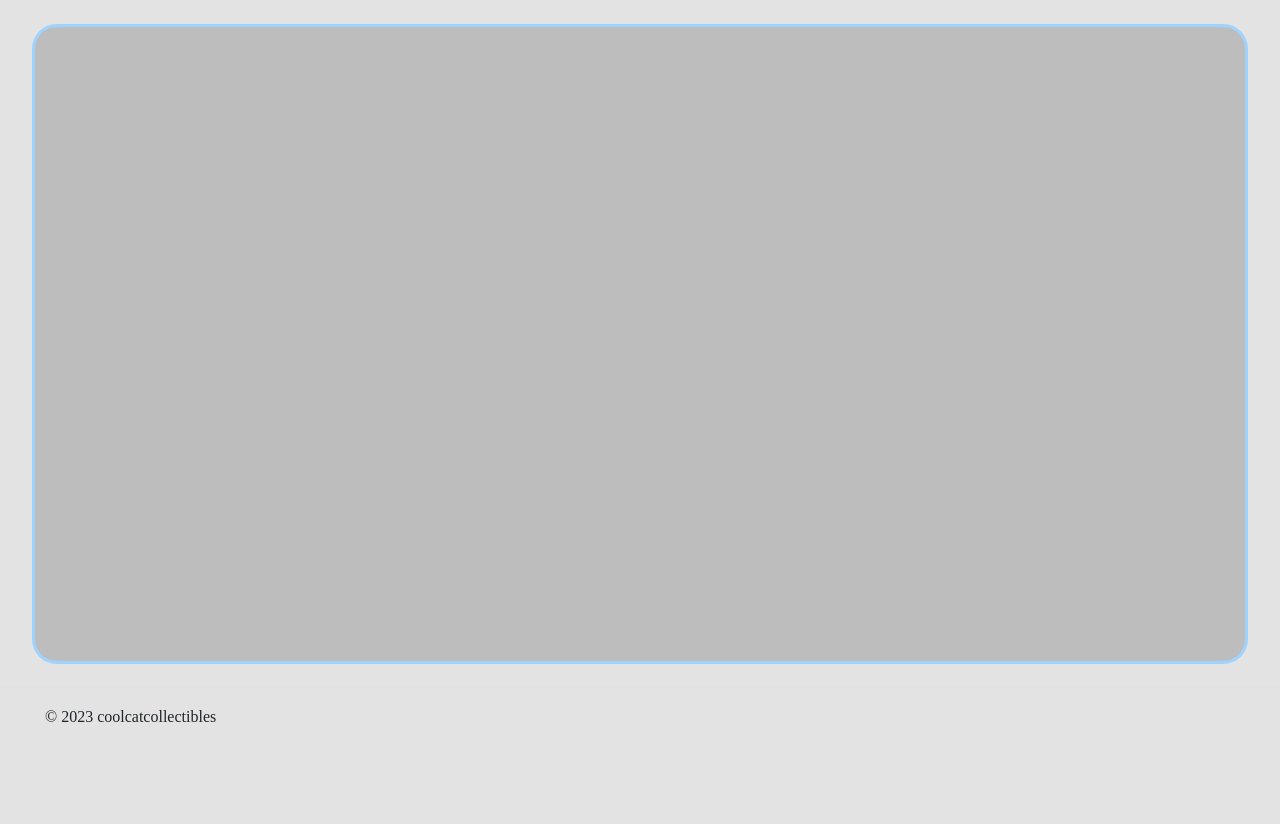
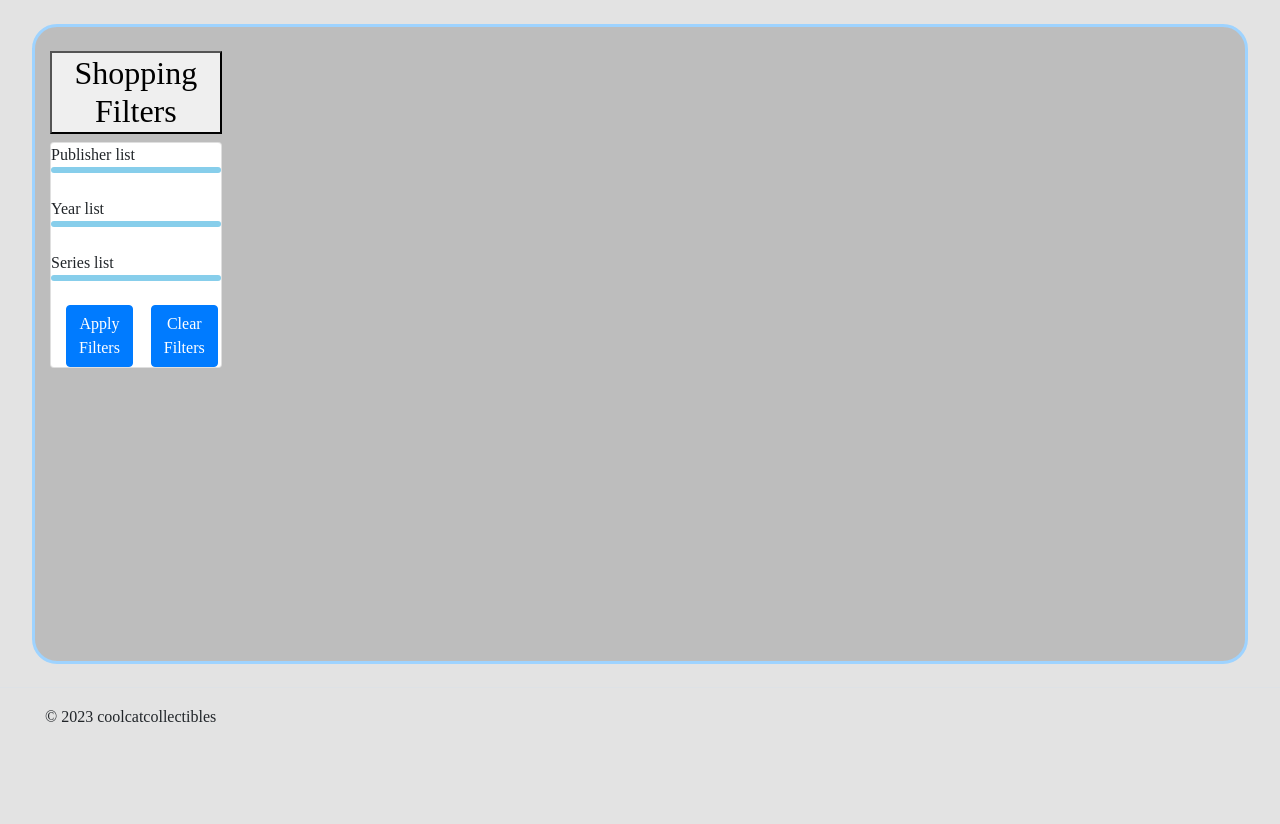
Before and after one commit to x-candy6/coolcatcollectibles, a Django app: page /product/ in a window 1280 px wide. Shown: the part 56-880 px from the top of the page. Run offline with Django 4.2, Linux system fonts and the light colour scheme; the visitor is signed in with stand-in values (Sample User, id 1); data that the repository does not hold is empty; some libraries are stand-ins or nearby versions.

Commit message:
Search Filters

```diff
--- /dev/null
+++ b/coolcatcollectibles/Product/forms.py
@@ -0,0 +1,45 @@
+from django import forms
+from .models import Product
+
+
+class ProductFilterForm(forms.Form):
+    # Price Range
+    # Publisher
+    # Year
+    # Series
+    # Character
+
+    publisher_list = forms.MultipleChoiceField(
+        widget=forms.CheckboxSelectMultiple, choices=[], required=False)
+    year_list = forms.MultipleChoiceField(
+        widget=forms.CheckboxSelectMultiple, choices=[], required=False)
+    series_list = forms.MultipleChoiceField(
+        widget=forms.CheckboxSelectMultiple, choices=[], required=False)
+
+    def __init__(self, *args, **kwargs):
+        pub_options = kwargs.pop('pub_options', [])
+        year_options = kwargs.pop('year_options', [])
+        series_options = kwargs.pop('series_options', [])
+        super(ProductFilterForm, self).__init__(*args, **kwargs)
+        self.fields['publisher_list'].choices = [
+            (pub, pub) for pub in pub_options]
+
+        self.fields['year_list'].choices = [
+            (year, year) for year in year_options]
+
+        self.fields['series_list'].choices = [
+            (series, series) for series in series_options]
+
+    # def clean(self):
+    #    cleaned_data = super().clean()
+    #    selected_publisher = cleaned_data.get('publisher_list')
+    #    selected_series = cleaned_data.get('series_list')
+    #    selected_years = cleaned_data.get('years_list')
+    #    if not selected_series:
+    #        cleaned_data['series_list'] = None
+    #    if not selected_years:
+    #        cleaned_data['year_list'] = None
+    #    if not selected_publisher:
+    #        cleaned_data['publisher_list'] = None
+
+    #    return cleaned_data
--- a/coolcatcollectibles/Product/urls.py
+++ b/coolcatcollectibles/Product/urls.py
@@ -4,8 +4,7 @@ from . import views
 
 app_name = "Product"
 urlpatterns = [
-    path("", views.dashboard, name="dashboard"),
-    path("dash/", views.dash, name="dash"),
+    path("", views.dash, name="dash"),
     path("<int:user_id>", views.cart, name="cart"),
     path("<int:product_id>/", views.product_detail, name="product_detail"),
 ]
--- a/coolcatcollectibles/Product/views.py
+++ b/coolcatcollectibles/Product/views.py
@@ -3,34 +3,75 @@ from django.conf import settings
 from django.core.paginator import Paginator, EmptyPage, PageNotAnInteger
 from django.shortcuts import render, get_object_or_404
 from . import models
+from . import forms
 # Create your views here.
-
-
-def dashboard(request):
-    products = models.Product.objects.all()
-    products_per_row = []
-    row = []
-
-    for product in products:
-        row.append(product)
-        if len(row) == 6:
-            products_per_row.append(row)
-            row = []
-    if row:
-        products_per_row.append(row)
-
-    context = {
-        'products_per_row': products_per_row,
-    }
-
-    return render(request, 'Product/dashboard.html', context)
 
 
 def dash(request):
     products = models.Product.objects.all()
+
+    pub_options = models.Product.objects.values_list(
+        'publisher_name', flat=True).distinct()
+    year_options = models.Product.objects.values_list(
+        'year', flat=True).distinct()
+    series_options = models.Product.objects.values_list(
+        'series_name', flat=True).distinct()
+
+    filter_form = forms.ProductFilterForm(
+        request.POST or None, pub_options=pub_options, year_options=year_options, series_options=series_options)
+
+    if request.method == 'POST':
+        print(request.POST)
+        filter_form = forms.ProductFilterForm(
+            request.POST or None, pub_options=pub_options, year_options=year_options, series_options=series_options)
+        if filter_form.is_valid():
+            selected_publisher = filter_form.cleaned_data.get('publisher_list')
+            selected_years = filter_form.cleaned_data.get('year_list')
+            # selected_years = filter_form.cleaned_data.get(
+            #   int(year) for year in filter_form.cleaned_data.get('year_list'))
+            selected_series = filter_form.cleaned_data.get('series_list')
+            print(selected_publisher)
+            print(selected_series)
+            print(selected_years)
+            # Filter products based on the form input
+        if selected_publisher:
+            products = products.filter(publisher_name__in=selected_publisher)
+        if selected_years:
+            products = products.filter(year__in=selected_years)
+        if selected_series:
+            products = products.filter(series_name__in=selected_series)
+
+        # Additional cases
+        if selected_publisher and selected_years:
+            # Filter by publisher and years
+            products = products.filter(
+                publisher_name__in=selected_publisher,
+                year__in=selected_years
+            )
+        if selected_publisher and selected_series:
+            # Filter by publisher and series
+            products = products.filter(
+                publisher_name__in=selected_publisher,
+                series_name__in=selected_series
+            )
+        if selected_years and selected_series:
+            # Filter by years and series
+            products = products.filter(
+                year__in=selected_years,
+                series_name__in=selected_series
+            )
+
+        # Additional cases for all three filters combined
+        if selected_publisher and selected_years and selected_series:
+            # Filter by publisher, years, and series
+            products = products.filter(
+                publisher_name__in=selected_publisher,
+                year__in=selected_years,
+                series_name__in=selected_series
+            )
+
     paginator = Paginator(products, 24)
     page_number = request.GET.get('page')
-
     try:
         page = paginator.page(page_number)
     except PageNotAnInteger:
@@ -41,6 +82,7 @@ def dash(request):
 
     context = {
         'products_per_row': page,
+        'filter_form': filter_form,
     }
 
     return render(request, 'Product/dash.html', context)
--- a/coolcatcollectibles/coolcatcollectibles/static/styles/product_dash.css
+++ b/coolcatcollectibles/coolcatcollectibles/static/styles/product_dash.css
@@ -30,7 +30,7 @@ hr{
 }
 .product{
 	border: cyan 3px solid;
-	max-height:80%;
+	height: 100%;
 }
 
 .product-image{
@@ -46,3 +46,11 @@ hr{
 	width:90%;
 
 }
+
+.filter-attr{
+	overflow:auto;
+	max-height: 50vh;
+	width:100%;
+	border: skyblue 3px solid;
+	border-radius: 5px;
+}
--- a/coolcatcollectibles/coolcatcollectibles/static/styles/style.css
+++ b/coolcatcollectibles/coolcatcollectibles/static/styles/style.css
@@ -9,7 +9,6 @@ body{
 }
 
 .main-card{
-	max-width: 95%;
 	position: relative;
 	height: 80vh;
 	margin-left: auto;
@@ -19,6 +18,11 @@ body{
 
 	border: #9ed3ff 3px solid;
 	background-color: #bdbdbd;
+	min-width:95vw;
+}
+.leftcol{
+	width:fit-content;
+
 }
 
 .content-wrap{
@@ -52,29 +56,9 @@ body{
 
 
 }
-.profile{
-	width: 100%;
-	position: relative;
-	margin-left: 15%;
-}
 
-.about{
-	margin-left: 5%;
 
-}
 
-.kanban{
-	overflow-y:scroll;
-	width:100%;
-	height:100%;
-
-}
-
-.resume{
-	width:100%;
-	height: 100%;
-
-}
 @media all and (min-width:960px) and (max-width: 1024px) {
   /* put your css styles in here */
 
--- a/coolcatcollectibles/coolcatcollectibles/templates/Product/dash.html
+++ b/coolcatcollectibles/coolcatcollectibles/templates/Product/dash.html
@@ -7,41 +7,56 @@
 
 {% block body %}
 <div class="content">
-    <div class="container">
     {% include 'global/pagination.html' %}
+
+    <div class="row">
+        <div class="col-sm-2 leftcol">
+            {% include 'global/filter.html' %}
+        </div>
+        <div class="col-sm-10">
+            <!-- This is the right column with col-sm-10 -->
+            <div class="row">
                 {% for product in products_per_row %}
-        {% if forloop.counter0|divisibleby:6 %}
-        <div class="row">
-            {% endif %}
-            <div class="col-sm-2 product">
+                <div class="col-sm-2 d-flex flex-column">
+                    <!-- Adjust col-sm-2 to your desired column width -->
+                    <div class="product">
                         <a href="{% url 'Product:product_detail' product.product_id %}">
                             {% if product.picurl %}
-                    <img src="{{product.picurl}}" class="product-image" alt="" srcset="">
+                            <img src="{{ product.picurl }}" class="product-image" alt="" srcset="">
                             {% else %}
                             <img src="{% static 'assets/filler/unavailable.jpg' %}" class="product-image" alt="" srcset="">
-                    {% endif%}
+                            {% endif %}
                         </a>
                         <br>
-                <small>{{product.publisher_name}}<br><small>{{product.series_name}}</small></small>
+                        <small>{{ product.publisher_name }}<br><small>{{ product.series_name }}</small></small>
                         <br>
-                <a href="{% url 'Product:product_detail' product.product_id %}">{{product.full_title}}</a>
+                        <a href="{% url 'Product:product_detail' product.product_id %}">{{ product.full_title }}</a>
                         <br>
-                <small>{{product.in_collection}} Left</small>
-                <br>
+                        <div class="row">
+                            <div class="col-2">
+                                ${{product.price}}
+                            </div>
+                            <div class="col-6"></div>
+                            <div class="col-4">
+                                <small>{{ product.in_collection }} Left</small>
+                            </div>
+                        </div>
                         <form action="post" method="post">
                             {% csrf_token %}
-                    <button type="button" name="add_to_cart" class="btn btn-primary  addCart">Add to Cart</button>
+                            <div class="flex-grow-1"></div>
+                            <button type="button" name="add_to_cart" class="btn btn-primary addCart">Add to Cart</button>
                         </form>
+                    </div>
                 </div>
                 {% if forloop.counter|divisibleby:6 or forloop.last %}
             </div>
+            <div class="row">
                 {% endif %}
                 {% endfor %}
-
-
-
+            </div>
+        </div>
+    </div>
     {% include 'global/pagination.html' %}
-
 </div>
 
 {% endblock %}
--- /dev/null
+++ b/coolcatcollectibles/coolcatcollectibles/templates/global/filter.html
@@ -0,0 +1,53 @@
+{% load crispy_forms_tags %}
+<div class="accordion-container">
+    <div class="accordion-item">
+        <h2 class="accordion-header" id="headingOne">
+            <button class="accordion-button" type="button" data-bs-toggle="collapse" data-bs-target="#collapseOne" aria-expanded="true" aria-controls="collapseOne">
+                Shopping Filters
+            </button>
+        </h2>
+        <div id="collapseOne" class="accordion-collapse collapse show" aria-labelledby="headingOne" data-bs-parent="#accordionExample">
+            <div class="accordion-body">
+                <div class="card">
+                    <form method="post" name="filter">
+                        {% csrf_token %}
+                        <div class="container">
+                            <div class="row">
+                                {{filter_form.publisher_list.label}}
+                                <div class="filter-attr">
+                                    {{filter_form.publisher_list}}
+                                </div>
+                            </div>
+                            <br>
+                            <div class="row">
+                                {{filter_form.year_list.label}}
+                                <div class="filter-attr">
+                                    {{filter_form.year_list}}
+                                </div>
+                            </div>
+                            <br>
+                            <div class="row">
+                                {{filter_form.series_list.label}}
+                                <div class="filter-attr">
+                                    {{filter_form.series_list}}
+                                </div>
+                            </div>
+                            <br>
+                            <div class="row">
+                                <div class="col-6">
+                                    <button class="btn btn-primary" type="submit">Apply Filters</button>
+                                </div>
+                                <div class="col-6">
+                                    <button class="btn btn-primary" type="submit">Clear Filters</button>
+                                </div>
+                            </div>
+                    </form>
+                </div>
+            </div>
+
+        </div>
+    </div>
+</div>
+</div>
+
+<script src="https://cdn.jsdelivr.net/npm/bootstrap@5.1.3/dist/js/bootstrap.bundle.min.js" integrity="sha384-ka7Sk0Gln4gmtz2MlQnikT1wXgYsOg+OMhuP+IlRH9sENBO0LRn5q+8nbTov4+1p" crossorigin="anonymous"></script>
--- a/coolcatcollectibles/coolcatcollectibles/templates/global/navbar.html
+++ b/coolcatcollectibles/coolcatcollectibles/templates/global/navbar.html
@@ -8,7 +8,7 @@
     </button>
 
     <li class="nav-item">
-      <a class="nav-link" href="{% url 'Product:dashboard' %}">Comics</a>
+      <a class="nav-link" href="{% url 'Product:dash' %}">Comics</a>
     </li>
     {% if user.is_authenticated %}
     <li class="nav-item dropdown">
```
Also changed, not shown: coolcatcollectibles/coolcatcollectibles/templates/Product/dashboard.html (deleted, +0 -35 lines). Lines whose indentation alone changed are shown as unchanged.
